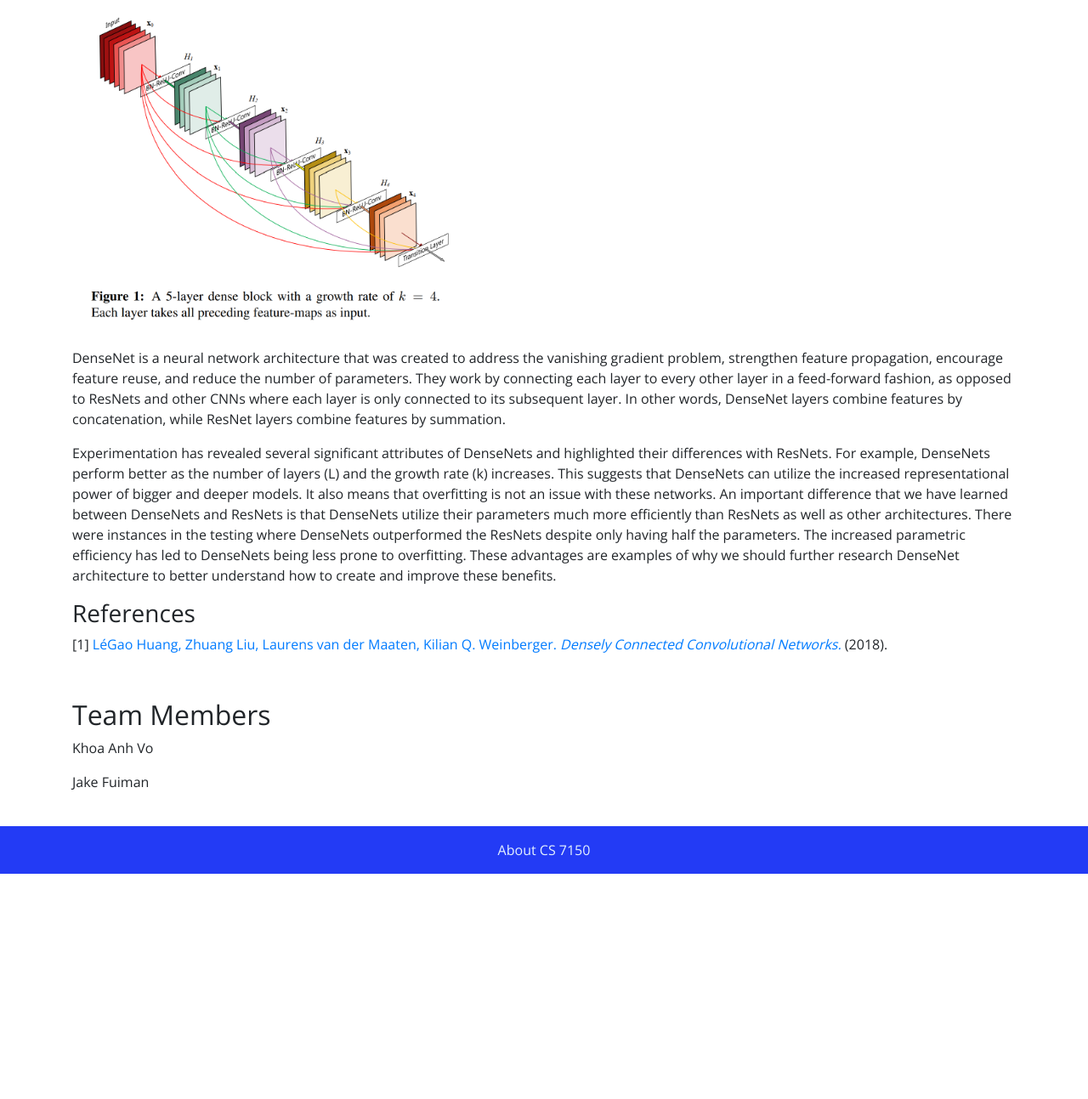
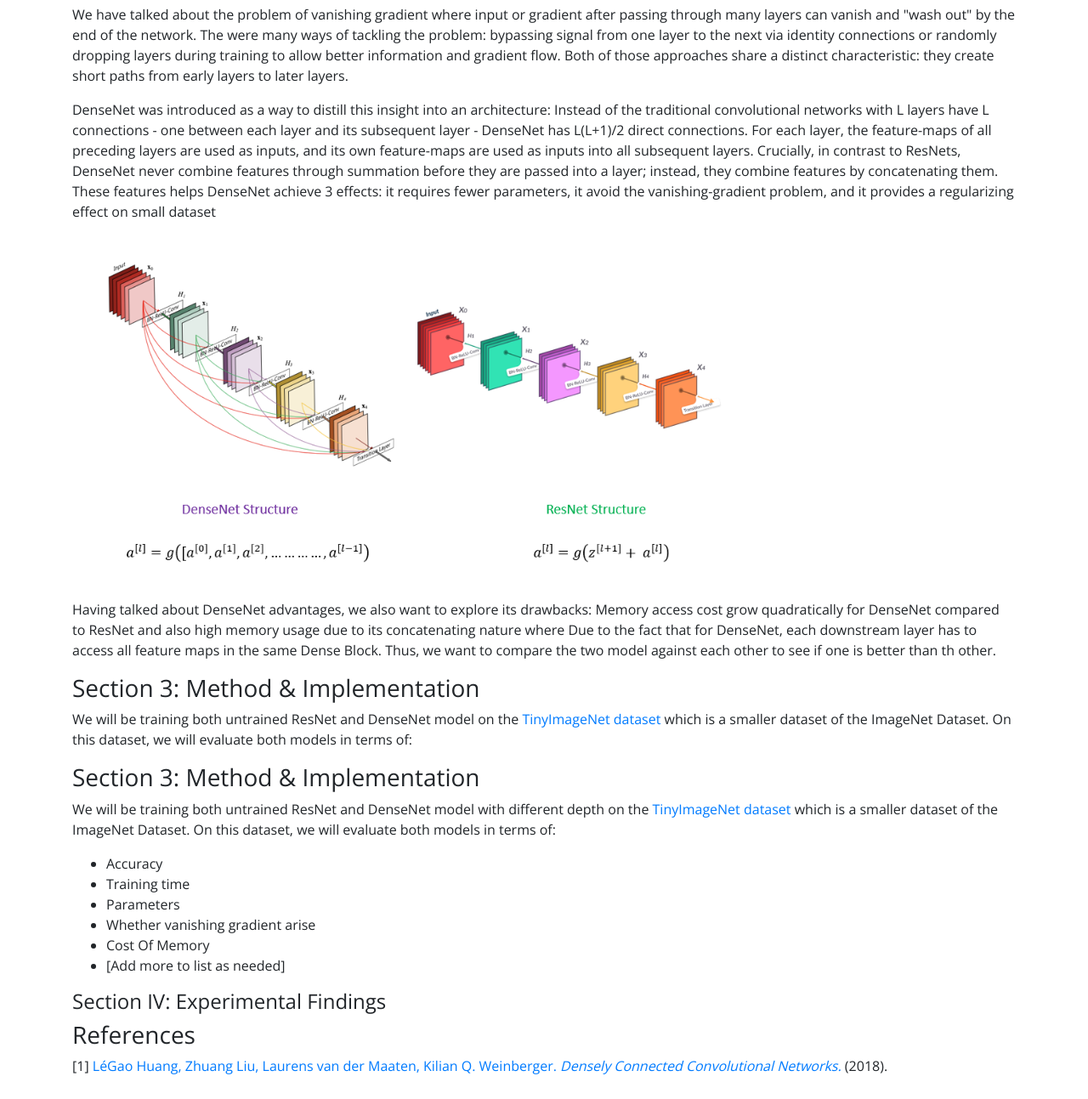
Before and after one commit to khoavo1901/DS-4440-DenseNet, a plain HTML site: page index.html in a window 1280 px wide. Shown: the part 707-2000 px from the top of the page at 85% size. Before the commit the page ends 1735 px from the top, so only its background shows below. Drawn offline with nearby package versions, Linux system fonts and the light colour scheme.

Commit message:
Adding Section 2 and 3

```diff
--- a/index.html
+++ b/index.html
@@ -53,22 +53,47 @@
   use, Performance, and Applications, as well as exploring the limitation of DenseNet.
 </p>
 <h2>Paper Review</h2>
-<img src="resource\DenseNet_Architecture.png" alt="Description of the image">
 
-<p>DenseNet is a neural network architecture that was created to address the vanishing gradient problem, strengthen feature propagation,
- encourage feature reuse, and reduce the number of parameters. They work by connecting each layer to every other layer in a feed-forward fashion,
- as opposed to ResNets and other CNNs where each layer is only connected to its subsequent layer. In other words, DenseNet layers combine features
- by concatenation, while ResNet layers combine features by summation.
+
+<p>We have talked about the problem of vanishing gradient where input or gradient after passing through many layers can vanish and "wash out" by
+  the end of the network. The were many ways of tackling the problem: bypassing signal from one layer to the next via identity connections or
+  randomly dropping layers during training to allow better information and gradient flow. Both of those approaches share a distinct characteristic:
+  they create short paths from early layers to later layers.
 </p>
+<p>DenseNet was introduced as a way to distill this insight into an architecture: Instead of the traditional
+  convolutional networks with L layers have L connections - one between each layer and its subsequent layer - DenseNet
+  has L(L+1)/2 direct connections. For each layer, the feature-maps of all preceding layers are used as inputs,
+  and its own feature-maps are used as inputs into all subsequent layers. Crucially, in contrast to ResNets,
+  DenseNet never combine features through summation before they are passed into a layer; instead, they combine
+  features by concatenating them. These features helps DenseNet achieve 3 effects: it requires fewer parameters, it avoid the vanishing-gradient
+problem, and it provides a regularizing effect on small dataset</p>
+<img src="resource\DenseNet_vs_ResNet.png" alt="Architecture">
+<p>Having talked about DenseNet advantages, we also want to explore its drawbacks: Memory access cost grow
+  quadratically for DenseNet compared to ResNet and also high memory usage due to its concatenating nature where
+  Due to the fact that for DenseNet, each downstream layer has to access all feature maps in the same Dense Block. Thus,
+  we want to compare the two model against each other to see if one is better than th other.</p>
 
-<p>Experimentation has revealed several significant attributes of DenseNets and highlighted their differences with ResNets. For example,
- DenseNets perform better as the number of layers (L) and the growth rate (k) increases. This suggests that DenseNets can utilize the increased
- representational power of bigger and deeper models. It also means that overfitting is not an issue with these networks. An important
- difference that we have learned between DenseNets and ResNets is that DenseNets utilize their parameters much more efficiently than ResNets as well
- as other architectures. There were instances in the testing where DenseNets outperformed the ResNets despite only having half the parameters.
- The increased parametric efficiency has led to DenseNets being less prone to overfitting. These advantages are examples of why we should further
- research DenseNet architecture to better understand how to create and improve these benefits.
+<h3>Section 3: Method & Implementation</h3>
+<p>We will be training both untrained ResNet and DenseNet model on the <a href="https://huggingface.co/datasets/zh-plus/tiny-imagenet"
+  target="_blank" rel="noopener noreferrer">TinyImageNet dataset</a> which is a smaller dataset of the ImageNet Dataset. On this dataset,
+  we will evaluate both models in terms of:
 </p>
+<h3>Section 3: Method & Implementation</h3>
+<p>We will be training both untrained ResNet and DenseNet model with different depth on the <a href="https://huggingface.co/datasets/zh-plus/tiny-imagenet"
+  target="_blank" rel="noopener noreferrer">TinyImageNet dataset</a> which is a smaller dataset of the ImageNet Dataset. On this dataset,
+  we will evaluate both models in terms of:</p>
+<ul>
+  <li>Accuracy</li>
+  <li>Training time</li>
+  <li>Parameters</li>
+  <li>Whether vanishing gradient arise</li>
+  <li>Cost Of Memory</li>
+  <li>[Add more to list as needed]</li>
+</ul>
+
+<h4>Section IV: Experimental Findings</h4>
+
+
 
 <h3>References</h3>
 
--- a/style.css
+++ b/style.css
@@ -53,7 +53,7 @@ h2 {
 img{
   float: middle;
   margin: 0 10px 10px 0;
-  width: 30em;
+  width: 50em;
 }
 .citation {
   margin-top: 15px;
```
Also changed, not shown: resource/DenseNet_Architecture.png (deleted), resource/DenseNet_vs_ResNet.png (added).
